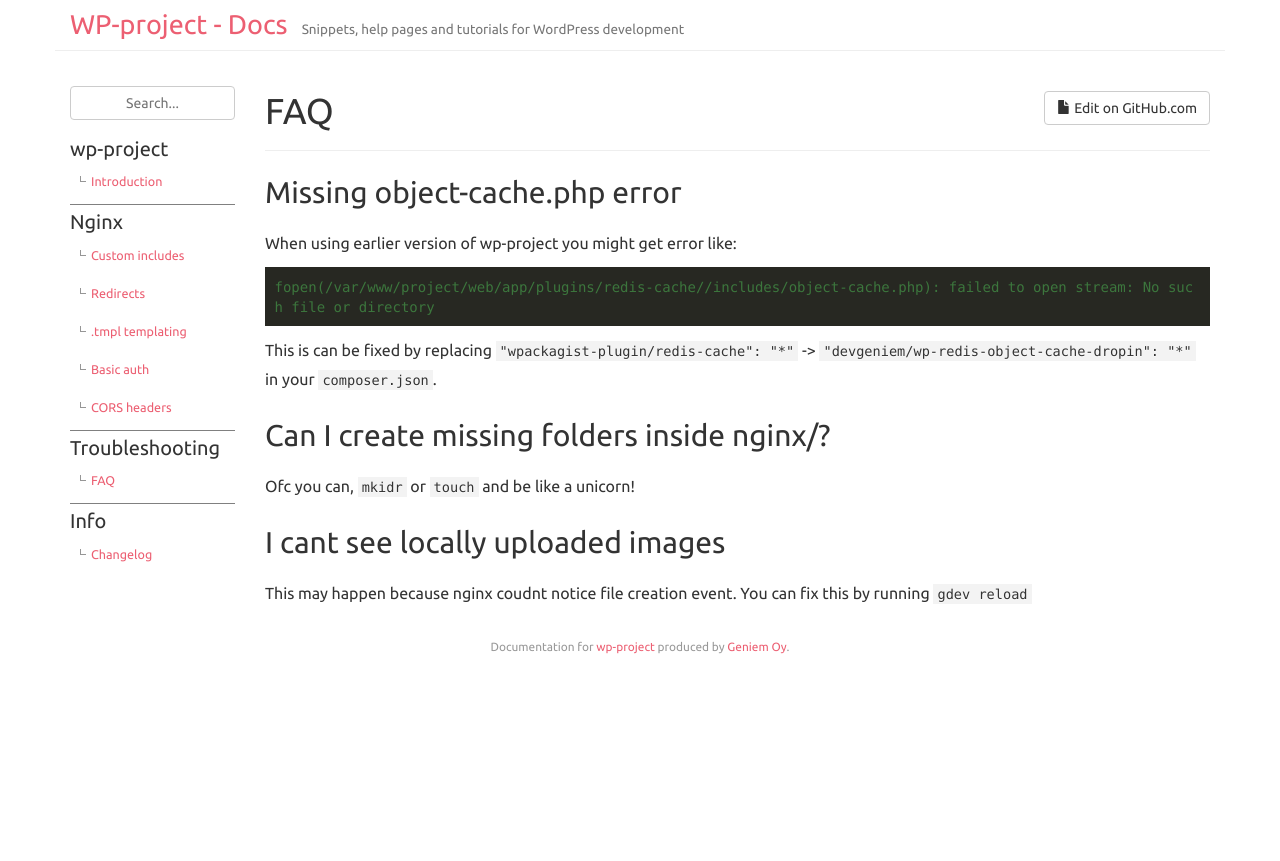
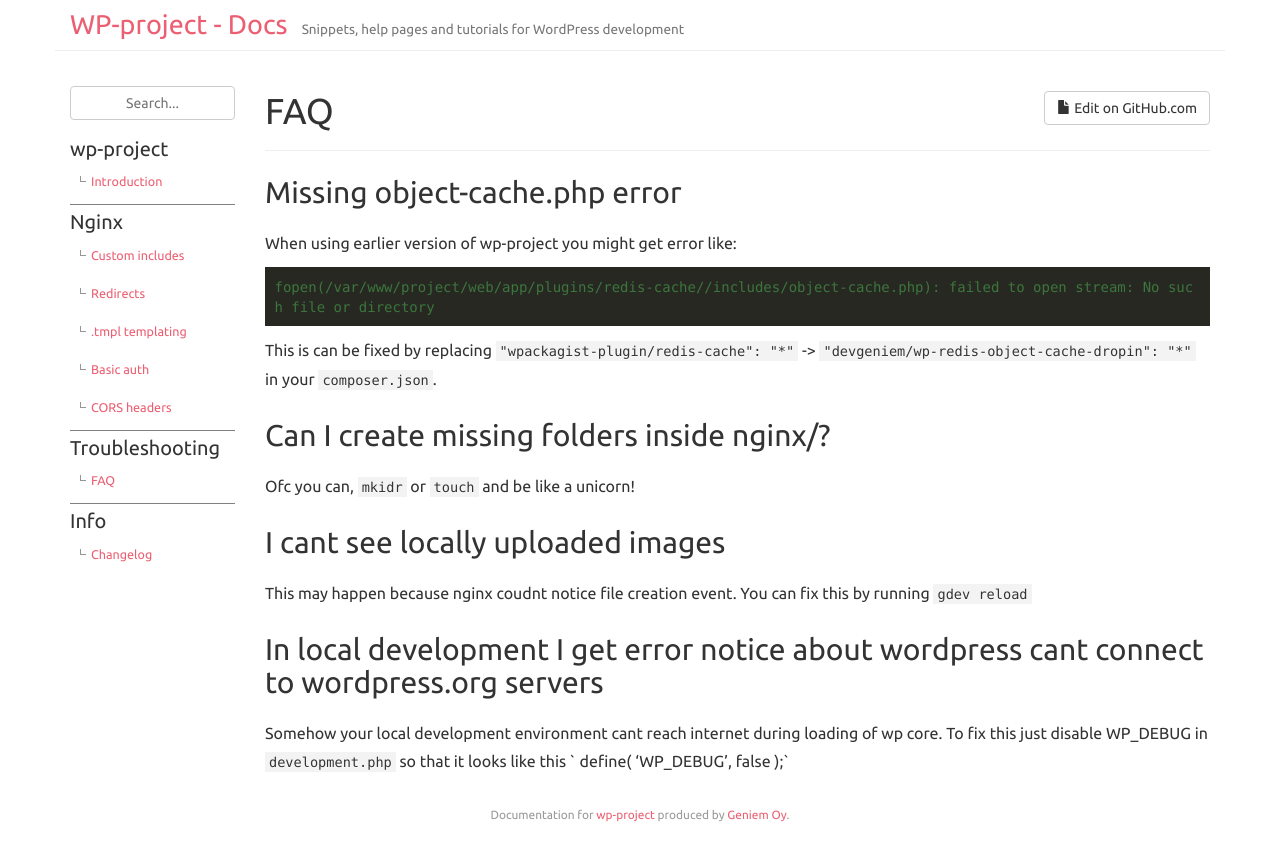
Before and after one commit to yaaax/wp-project, a Jekyll site: the page built from _posts/2016-11-29-faq.md, in a window 1280 px wide. Shown: the top 861 px of the page. Built offline with Jekyll 4.4.1, drawn with Linux system fonts in a browser that asks for light colours; nearby versions of some CDN libraries.

Commit message:
update FAQ

```diff
--- a/_posts/2016-11-29-faq.md
+++ b/_posts/2016-11-29-faq.md
@@ -21,3 +21,6 @@ Ofc you can, `mkidr` or `touch` and be like a unicorn!
 ## I cant see locally uploaded images
 This may happen because nginx coudnt notice file creation event.
 You can fix this by running `gdev reload`
+
+## In local development I get error notice about wordpress cant connect to wordpress.org servers
+Somehow your local development environment cant reach internet during loading of wp core. To fix this just disable WP_DEBUG in `development.php` so that it looks like this ` define( 'WP_DEBUG', false );`
```
